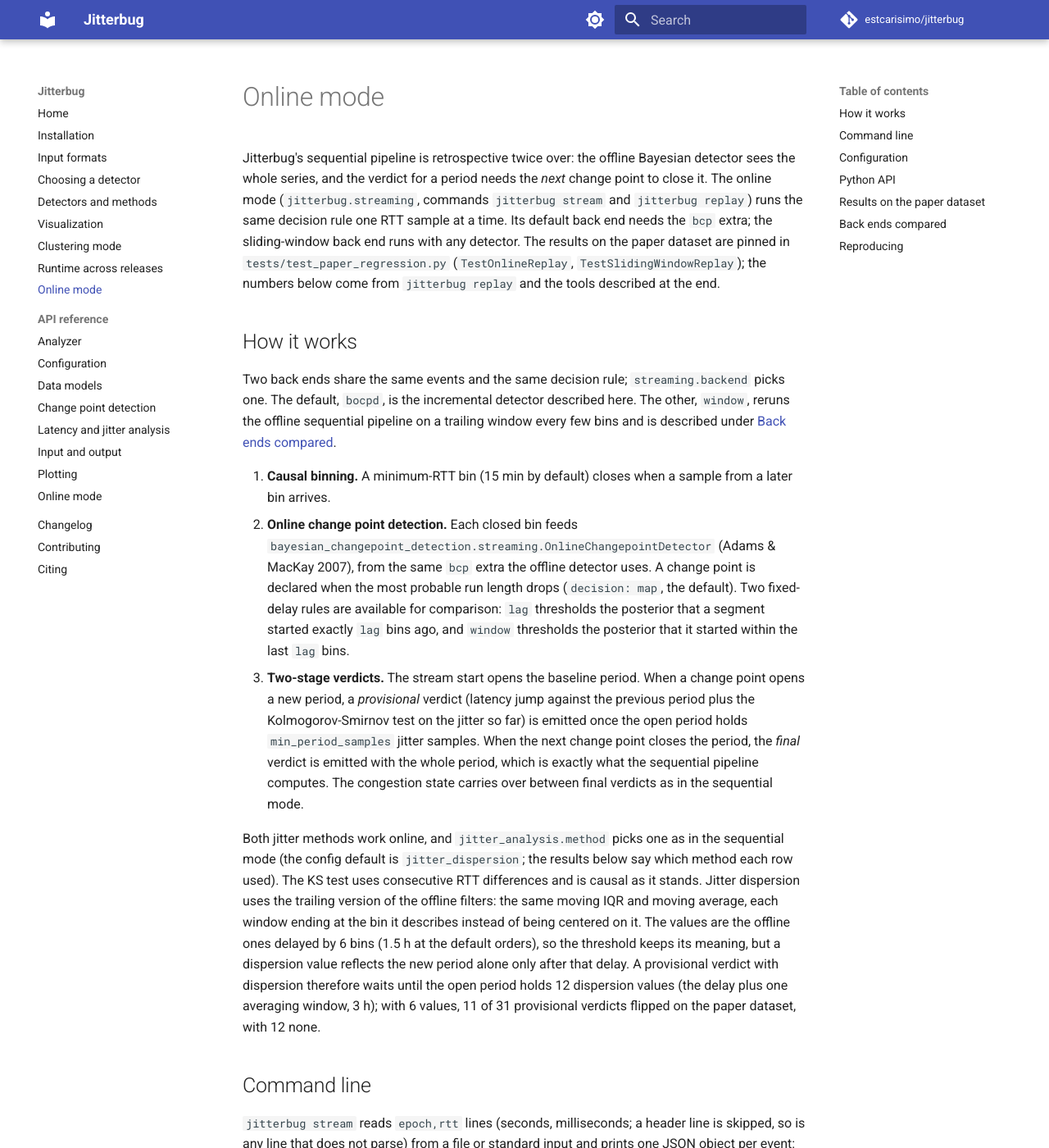
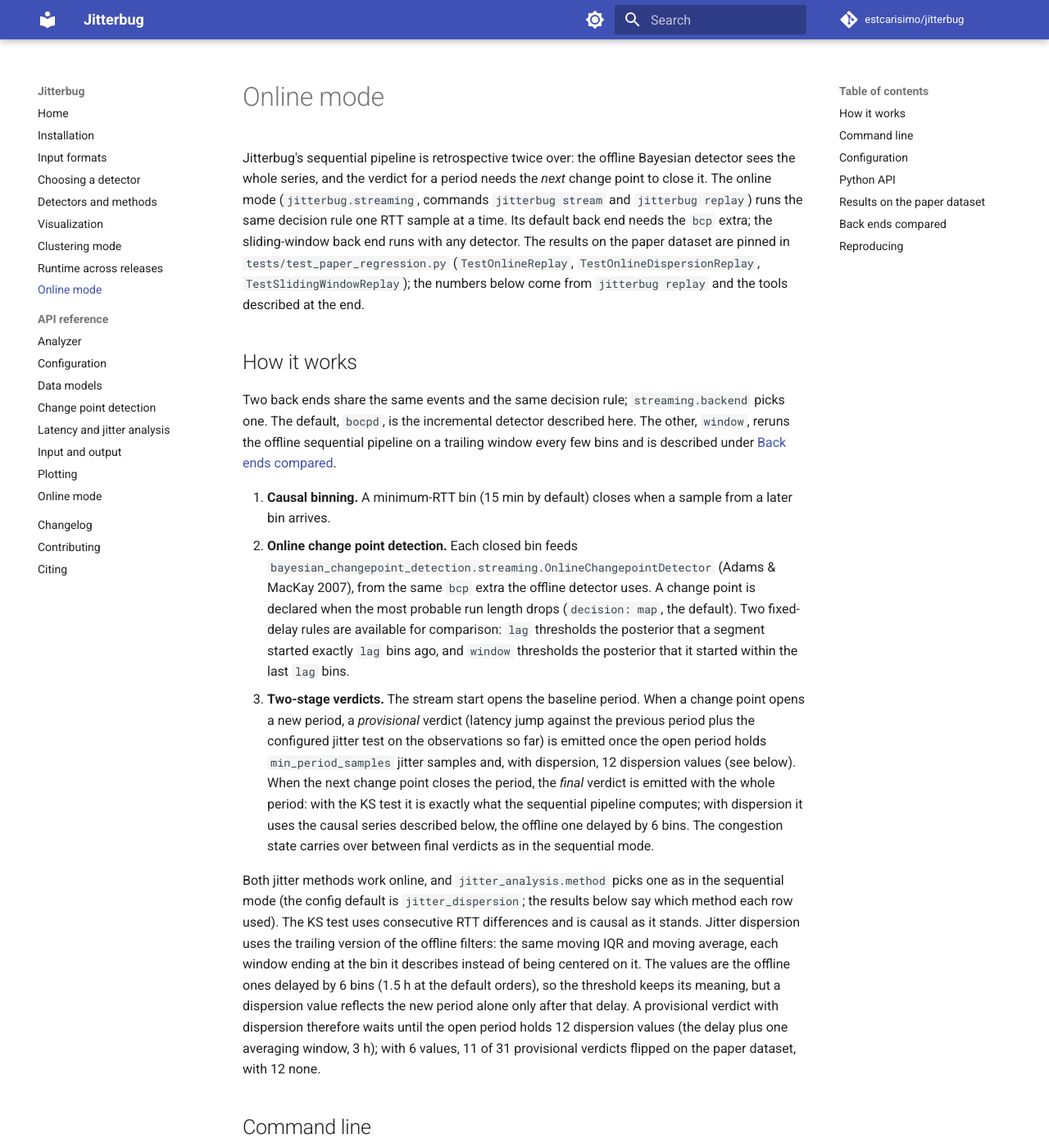
Before and after one commit to estcarisimo/jitterbug, an MkDocs documentation site: the page built from docs/ONLINE_MODE.md, in a window 1280 px wide and 1400 px high. Shown: the whole window at 82% size. Built offline with MkDocs 1.6.1 and Material for MkDocs 9.7.7, drawn with Linux system fonts in a browser that asks for light colours; comment, search, counter and statistics services are not loaded; some of the changed text lies outside the part shown.

Commit message:
fix(streaming): address review round 1 of causal dispersion
- docs: the two-stage-verdicts step is method-neutral (provisional waits for 12
  dispersion values with dispersion; the final matches the sequential pipeline
  with KS and uses the causal series with dispersion); the pinned-test lists
  name TestOnlineDispersionReplay; the KS-reference replay examples in README,
  docs and the CLI help pass --method ks_test.
- window back end: n_prev / n_curr of dispersion finals count dispersion values,
  as the provisional verdicts and the incremental back end do; documented.
- tools/replay_online.py docstring: --method defaults to ks_test here.
- tests: replay --method selects the jitter test (and the default is
  dispersion); window dispersion finals count bins, not samples.

Co-Authored-By: Claude Fable 5.1 <noreply@anthropic.com>

````diff
--- a/docs/ONLINE_MODE.md
+++ b/docs/ONLINE_MODE.md
@@ -6,7 +6,8 @@ point to close it. The online mode (`jitterbug.streaming`, commands `jitterbug s
 and `jitterbug replay`) runs the same decision rule one RTT sample at a time. Its default
 back end needs the `bcp` extra; the sliding-window back end runs with any detector. The
 results on the paper dataset are pinned in `tests/test_paper_regression.py`
-(`TestOnlineReplay`, `TestSlidingWindowReplay`); the numbers below come from
+(`TestOnlineReplay`, `TestOnlineDispersionReplay`, `TestSlidingWindowReplay`); the numbers
+below come from
 `jitterbug replay` and the tools described at the end.
 
 ## How it works
@@ -27,11 +28,13 @@ is described under [Back ends compared](#back-ends-compared).
    started within the last `lag` bins.
 3. **Two-stage verdicts.** The stream start opens the baseline period. When a change
    point opens a new period, a *provisional* verdict (latency jump against the previous
-   period plus the Kolmogorov-Smirnov test on the jitter so far) is emitted once the open
-   period holds `min_period_samples` jitter samples. When the next change point closes
-   the period, the *final* verdict is emitted with the whole period, which is exactly what
-   the sequential pipeline computes. The congestion state carries over between final
-   verdicts as in the sequential mode.
+   period plus the configured jitter test on the observations so far) is emitted once the
+   open period holds `min_period_samples` jitter samples and, with dispersion, 12
+   dispersion values (see below). When the next change point closes the period, the
+   *final* verdict is emitted with the whole period: with the KS test it is exactly what
+   the sequential pipeline computes; with dispersion it uses the causal series described
+   below, the offline one delayed by 6 bins. The congestion state carries over between
+   final verdicts as in the sequential mode.
 
 Both jitter methods work online, and `jitter_analysis.method` picks one as in the
 sequential mode (the config default is `jitter_dispersion`; the results below say which
@@ -67,7 +70,7 @@ final verdicts against a `starts,ends,congestion` CSV such as the paper's
 `expected_results`.
 
 ```bash
-jitterbug replay examples/network_analysis/data/raw.csv \
+jitterbug replay examples/network_analysis/data/raw.csv --method ks_test \
   --reference examples/network_analysis/expected_results/kstest_inferences.csv \
   --output events.json
 ```
@@ -183,7 +186,9 @@ The window start opens the
 baseline period, as the stream start does in the incremental back end; once the window
 has moved past the stream start, anything touching its left edge is ignored. The open
 period gets a provisional verdict from the same two-period rule with the configured
-jitter method (trailing filters for dispersion; `jitter_method` on each event says which). The prefix experiment above showed why this works: the offline
+jitter method (trailing filters for dispersion; `jitter_method` on each event says which).
+On every event, `n_prev` and `n_curr` count the observations the jitter test used: raw
+jitter samples for the KS test, dispersion values for dispersion. The prefix experiment above showed why this works: the offline
 boundaries never move and verdicts rarely flip.
 
 BCP on the paper dataset, each row scored against the paper's reference for its jitter
````
Also changed, not shown: AGENTS.md (+2 -1 lines), README.md (+1 -1 lines), 5 other files.
